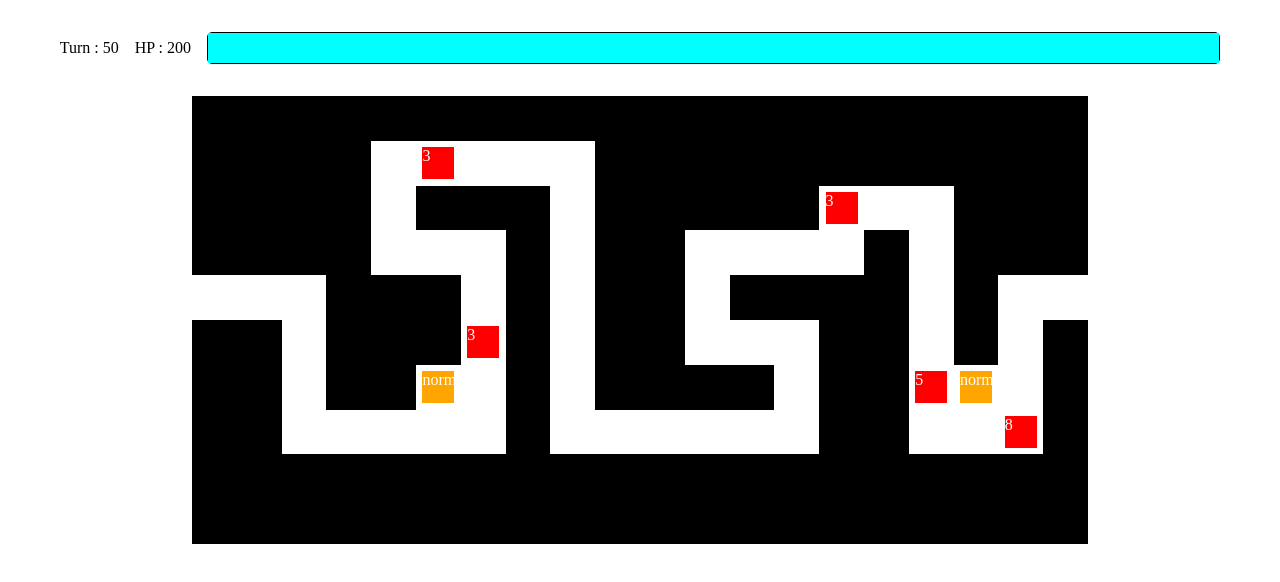
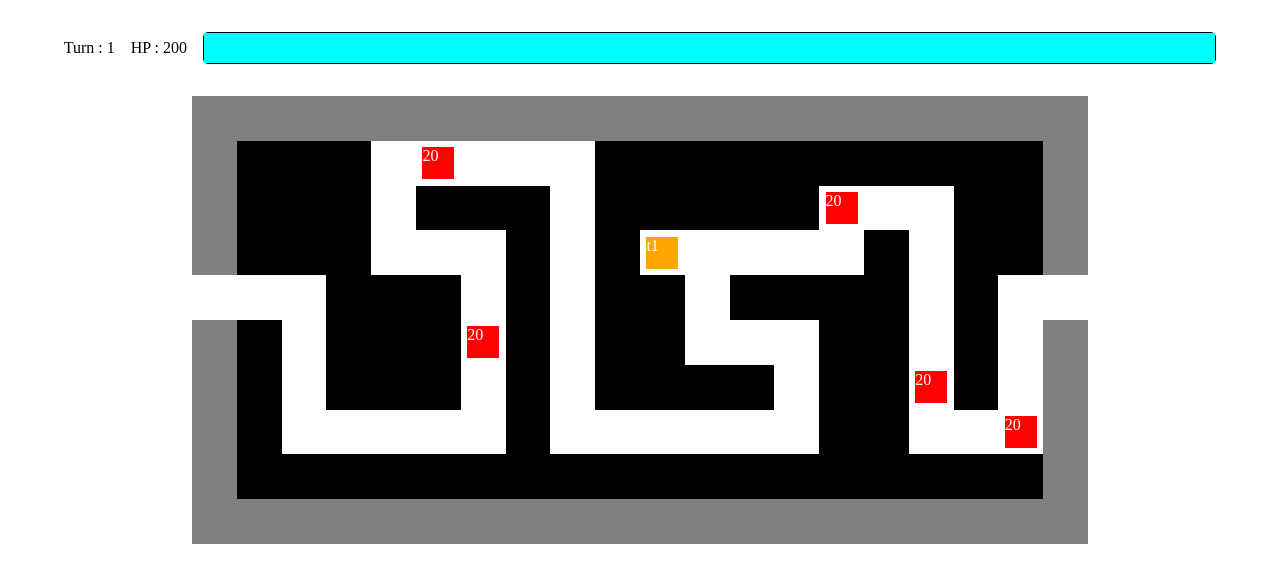
Before and after one commit to Kamiichi/tower, a website with bundled scripts: page index.html in a window 1280 px wide. Built offline with nearby package versions, Linux system fonts and the light colour scheme.

Commit message:
ちょっとバグあり。

```diff
--- a/Enemy.js
+++ b/Enemy.js
@@ -7,7 +7,8 @@ class Enemy {
     this.speed = 30;
     this.path = searchPath();
     this.turn = 0;
-    this.hp = 10;
+    this.hp = 20;
+    this.reward = 100;
   }
 
   move() {
--- a/Turret.js
+++ b/Turret.js
@@ -1,3 +1,5 @@
+import { TURRET_TYPES } from './constant.js';
+
 class Turret {
   constructor(turretType, x, y) {
     this.x = x;
@@ -5,38 +7,28 @@ class Turret {
     this.turretType = turretType;
     this.power = this.setPower(turretType);
     this.range = this.setRange(turretType);
+    this.attackslots = this.setAttackSlots(turretType);
+    this.price = this.setPrice(turretType);
   }
 
   setPower(turretType) {
-    let power;
-    switch (turretType) {
-      case "normal":
-        power = 1;
-        break;
-      case "hoge":
-        power = 2;
-        break;
-
-      default:
-        power = 1; // default power
-    }
+    let power = TURRET_TYPES[turretType] ? TURRET_TYPES[turretType].power : -1; // default power
     return power;
   }
 
+  setAttackSlots(turretType) {
+    let attackslots = TURRET_TYPES[turretType] ? TURRET_TYPES[turretType].attackslots : -1; // default attackslots
+    return attackslots;
+  }
+
   setRange(turretType) {
-    let range;
-    switch (turretType) {
-      case "normal":
-        range = 1;
-        break;
-      case "hoge":
-        range = 2;
-        break;
+    let range = TURRET_TYPES[turretType] ? TURRET_TYPES[turretType].range : -1; // default range
+    return range;
+  }
 
-      default:
-        range = 1; // default range
-    }
-    return range;
+  setPrice(turretType) {
+    let price = TURRET_TYPES[turretType] ? TURRET_TYPES[turretType].price : -1; // default price
+    return price;
   }
 }
 
--- a/constant.js
+++ b/constant.js
@@ -11,4 +11,19 @@ const grid = [
   [9, 9, 9, 9, 9, 9, 9, 9, 9, 9, 9, 9, 9, 9, 9, 9, 9, 9, 9, 9],
 ];
 
+export const TURRET_TYPES = {
+    t1: {
+        power: 1,
+        range: 1,
+        attackslots: 1,
+        price: 300,
+    },
+    t2: {
+        power: 2,
+        range: 2,
+        attackslots: 2,
+        price: 600,
+    }
+};
+
 export { grid };
--- a/index.html
+++ b/index.html
@@ -27,7 +27,7 @@
       }
 
       .border {
-        background: black;
+        background: gray;
       }
 
       .black {
--- a/map.js
+++ b/map.js
@@ -1,21 +1,46 @@
 import Enemy from "./Enemy.js";
 import { grid } from "./constant.js";
+import { TURRET_TYPES } from './constant.js';
 import searchPath from "./searchPath.js";
 import attackableEnemies from "./attackableEnemies.js";
 import Turret from "./Turret.js";
 
+import placeTurret from "./strategy.js";
+import selectAttackTarget from "./strategy.js";
+
 // ●の色を定義します
 const circleColor = "red";
 
-//turret normal
-const normalTurretColor = "orange";
+//turret t1
+const t1TurretColor = "orange";
+
+//turret t2
+const t2TurretColor = "purple";
 
 const enemylist = [];
 const turretlist = [];
 const p = [];
 let turnCount = 0;
 const cHitPoint = 200;
+const cMoney = 1000;
 let hitPoint = cHitPoint;
+let money = cMoney;
+
+function turretValidation(type, x, y, turretlist, money) {
+  // 位置が砲台を配置可能な場所であることを確認
+  if (grid[y][x] !== 1  ) {
+    return false;
+  }
+  // 既に砲台が配置されていないことを確認
+  if (turretlist.some(turret => turret.x === x && turret.y === y)) {
+    return false;
+  }
+  // 砲台の価格がプレイヤーのお金を超えていないことを確認
+  if (money < TURRET_TYPES[type].price) {
+    return false;
+  }
+  return true;
+}
 
 function initMap() {
   const cellSize = (window.innerWidth * 0.7) / 20;
@@ -55,10 +80,17 @@ function initMap() {
 
 const turn = () => {
   //砲台の作成
-  if (turnCount === 1) {
-    turretlist.push(new Turret("normal",6,6));
-    turretlist.push(new Turret("normal",18,6));
+  let pTurretData = placeTurret(turnCount, money, enemylist, turretlist);
+
+  for (let turretData of pTurretData) {
+    let [type, x, y] = turretData;
+    if (turretValidation(type, x-1, y, turretlist, money)) {
+        turretlist.push(new Turret(type, x, y));
+        // お金を減らす
+        money -= TURRET_TYPES[type].price;
+    }
   }
+
   if (Math.random() * 100 <= 10) {
   //if (turnCount === 1) {
     enemylist.push(new Enemy());
@@ -111,23 +143,30 @@ const turn = () => {
     let t = turretlist[i];
 
     // 位置を取得
-    let turretCell = document.getElementById(`cell-${t.y}-${t.x - 1}`);
+    let turretCell = document.getElementById(`cell-${t.y}-${t.x}`);
     // 砲台の幅高さを指定
     turretCell.style.width = ` ${2}rem`;
     turretCell.style.height = ` ${2}rem`;
     // テキストを代入
     turretCell.innerText = t.turretType;
     turretCell.style.color = "white";
-    turretCell.style.backgroundColor = normalTurretColor;
+    turretCell.style.backgroundColor = t1TurretColor;
 
     //search Enemy
     let enemiesInRange = attackableEnemies(t, enemylist);
 
-    // 範囲の敵にダメージを付与
-    for (let i = 0; i < enemiesInRange.length; i++) {
+    //select strategy
+    let targetEnemies = selectAttackTarget(enemiesInRange);
+
+    //攻撃数
+    let attack_num = t.attackslots;
+
+    for (let i = 0; i < Math.min(attack_num, targetEnemies.length); i++) {
       let enemy = enemiesInRange[i];
       if (enemylist.indexOf(enemy)!== -1) {
         if(enemy.getDamage(t.power)){
+          //報酬を入手
+          money += enemy.reward;
 
           // 位置を取得
           let enemyCell = document.getElementById(`cell-${enemy.y}-${enemy.x - 1}`);
@@ -146,6 +185,7 @@ const turn = () => {
 
   // ターンカウント増加
   turnCount += 1;
+  console.log(money);
   const turnText = document.getElementById("turn");
   turnText.textContent = turnCount;
   // ターン継続
--- /dev/null
+++ b/strategy.js
@@ -0,0 +1,63 @@
+import { grid } from "./constant.js";
+import { TURRET_TYPES } from './constant.js';
+
+import Turret from "./Turret.js";
+
+function placeTurret(turn, money, enemylist, turretlist) {
+    let turretsToPlace = [];
+
+    // Turretが配置可能な場所を取得
+    let puttablePos = getPuttablePos();
+
+    // Turretがすでに設置されている位置を除く
+    let freePos = puttablePos.filter(pos => {
+        console.log("POS      position: ", pos);
+        //console.log("TURRET      position: ", [turret.x, turret.y]);
+        return !turretlist.some(turret => turret.x === pos[0] && turret.y === pos[1]);
+    });
+
+    // お金があれば Turret を設置する
+    if (money >= TURRET_TYPES["t1"].price && freePos.length > 0) {
+        // 乱数で設置場所を選ぶ
+        let randomIndex = Math.floor(Math.random() * freePos.length);
+        let [x, y] = freePos[randomIndex];
+        turretsToPlace.push(["t1",x,y]);
+    }
+
+    // freePos.forEach((t, index) => {
+        // console.log(`${index}: X - ${t[0]}, Y - ${t[1]}`);
+    // });
+
+
+    return turretsToPlace;
+}
+
+function selectAttackTarget(t, enemiesInRange) {
+    let attackNum = t.attackslots;
+    let targets = [];
+
+    // 砲台が攻撃可能な数だけランダムに敵を選ぶ
+    while (attackNum > 0 && enemiesInRange.length > 0) {
+        let randomIndex = Math.floor(Math.random() * enemiesInRange.length);
+        let selectedEnemy = enemiesInRange.splice(randomIndex, 1)[0];
+        targets.push(selectedEnemy);
+        attackNum--;
+    }
+
+    return targets;
+}
+
+function getPuttablePos(){
+    let pos = [];
+    for(let y = 0; y < grid.length; y++){
+        for(let x = 0; x < grid[y].length; x++){
+            if(grid[y][x] === 1){
+                pos.push([x, y]);
+            }
+        }
+    }
+    return pos;
+}
+
+
+export default placeTurret;
```
